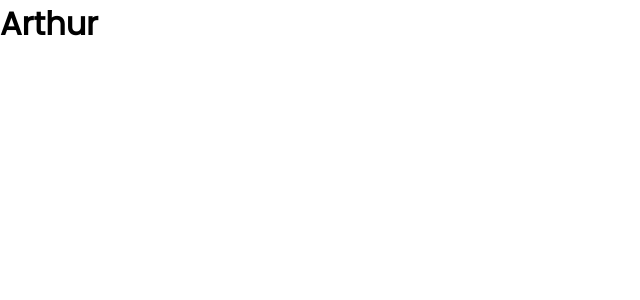
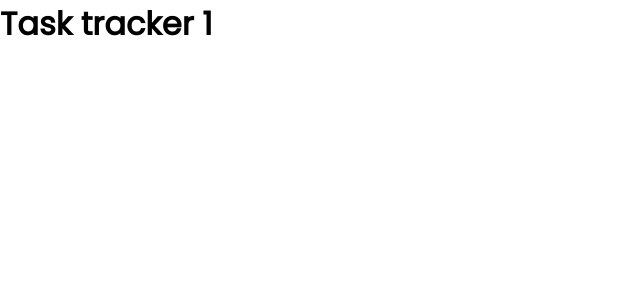
Before and after one commit to artgmrs/task-tracker, a React (Create React App) app: page / in a window 1280 px wide. Shown: the top 300 px of the page, without its empty margins (0-640 px from the left). Built offline with nearby package versions, Linux system fonts and the light colour scheme.

Commit message:
Primeiro componente criado

```diff
--- a/src/App.js
+++ b/src/App.js
@@ -1,9 +1,11 @@
 import './App.css';
+
+import Header from './components/Header';
 
 function App() {
   return (
     <div className="App">
-      <h1>Arthur</h1>
+      <Header title={1}/>
     </div>
   );
 }
--- /dev/null
+++ b/src/components/Header.js
@@ -0,0 +1,14 @@
+// 'rafce' snippet
+const Header = ({ title }) => {
+    return (
+        <div>
+            <h1>Task tracker {title} </h1>
+        </div>
+    )
+}
+
+Header.defaultProps = {
+    title: 'Task Tracker xD',
+}
+
+export default Header
--- a/src/index.js
+++ b/src/index.js
@@ -11,7 +11,4 @@
   document.getElementById('root')
 );
 
-// If you want to start measuring performance in your app, pass a function
-// to log results (for example: reportWebVitals(console.log))
-// or send to an analytics endpoint. Learn more: https://bit.ly/CRA-vitals
 reportWebVitals();
```
